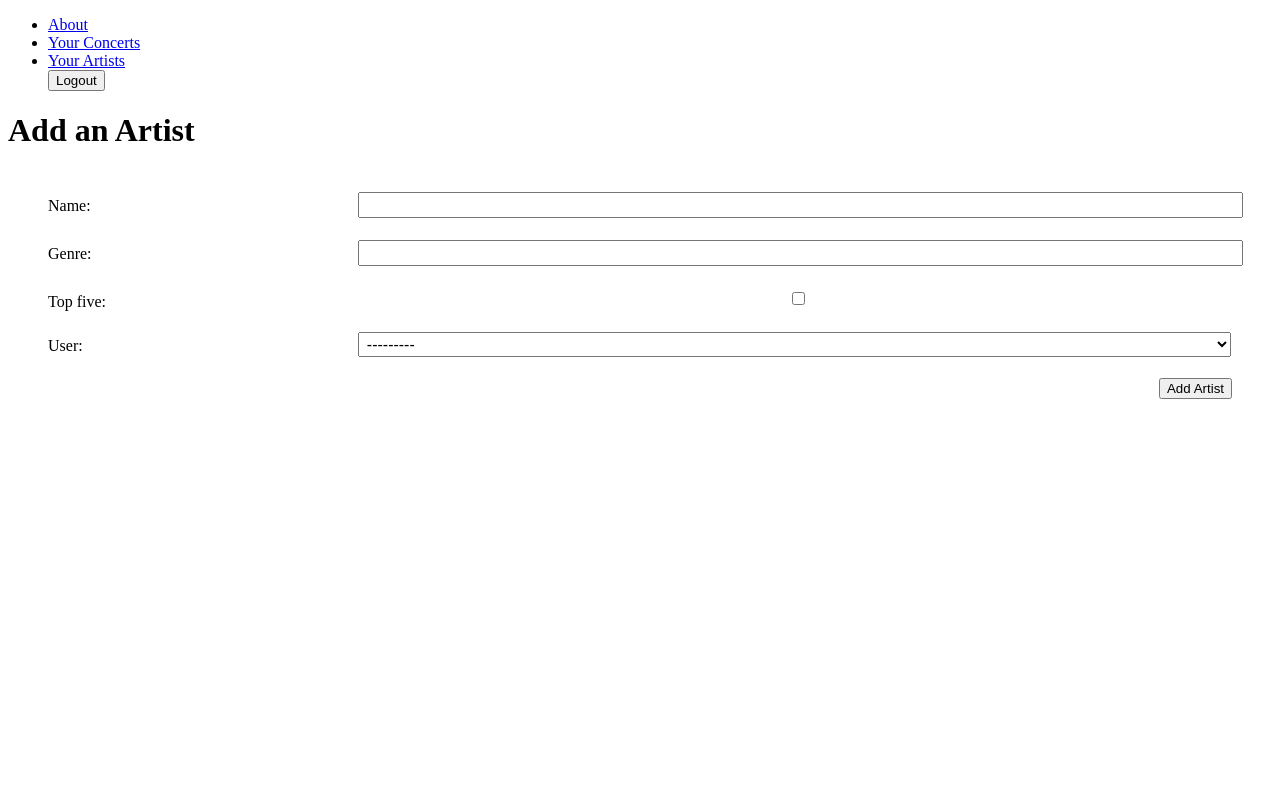
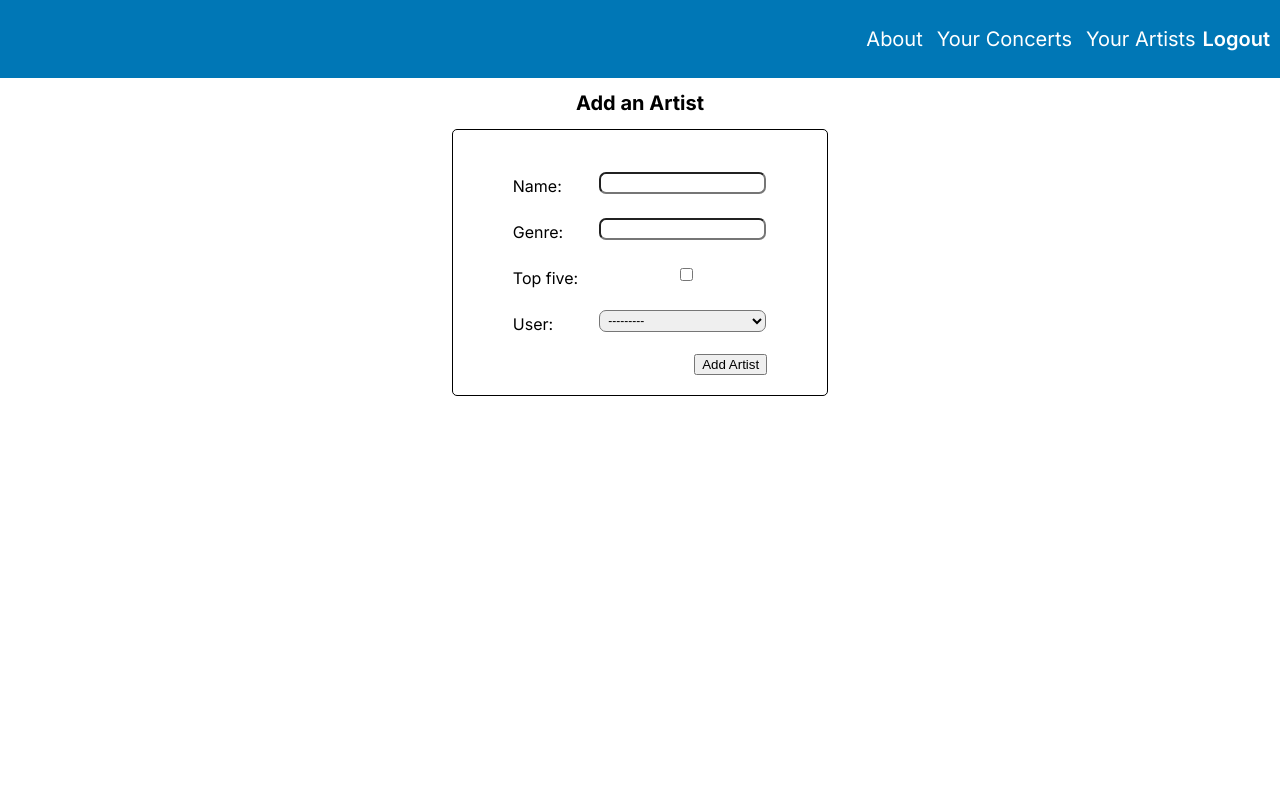
Before and after one commit to celisawalker/concert-logger-app-project, a Django app: page /artists/create/ in a window 1280 px wide. Run offline with Django 5.2, Linux system fonts and the light colour scheme; the visitor is signed in with stand-in values (Sample User, id 1); data comes from the database, SQL or seed files in the repository.

Commit message:
added styling to base.css  and form.css

```diff
--- a/concertlogger/main_app/static/css/base.css
+++ b/concertlogger/main_app/static/css/base.css
@@ -0,0 +1,73 @@
+html {
+    box-sizing: border-box;
+  }
+
+  /* The Universal Selector */
+  *, /* All elements*/
+  *::before, /* All ::before pseudo-elements */
+  *::after {
+    /* All ::after pseudo-elements */
+    /* height & width will now include border & padding by default
+       but can be over-ridden as needed */
+    box-sizing: inherit;
+  }
+
+  /* resets font size to be 62.5% of the user preference -
+       in most browser configurations this will be 10px */
+  :root {
+    font-size: 62.5%;
+  }
+
+  body {
+    margin: 0;
+    display: flex;
+    flex-direction: column;
+    align-items: center;
+    font-family: "Inter", sans-serif;
+    min-height: 100vh;
+  }
+
+  header {
+    width: 100%;
+    background-color: #0077B6;
+    font-size: 20px;
+    display: flex;
+    justify-content: space-between;
+  }
+
+  header li{
+    list-style: none;
+    margin: 7px;
+  }
+
+  nav ul {
+    display: flex;
+    align-items: center;
+    justify-content: center;
+    flex-wrap: wrap;
+  }
+
+  nav{
+    padding-right: 10px;
+  }
+
+  header a{
+    color: white;
+    text-decoration: none;
+  }
+
+  ul{
+    text-decoration: none;
+  }
+
+  #logout-form button {
+    text-decoration: none;
+    color: white;
+    font-weight: 600;
+    font-size: 20px;
+    background: none;
+    border: none;
+    cursor: pointer;
+    padding: 0;
+    font-family: inherit;
+  }
--- a/concertlogger/main_app/static/css/form.css
+++ b/concertlogger/main_app/static/css/form.css
@@ -1,7 +1,19 @@
+/* * {
+    font-size: 18px;
+} */
+
 .form-container {
     display: flex;
     flex-direction: column;
+    border: 1px solid black;
+    border-radius: 5px;
+    padding: 20px;
     width: 100%;
+  }
+
+  h1{
+    font-size: 20px;
+    text-align: center;
   }
 
   table {
@@ -15,7 +27,6 @@
     padding: 6px 20px 0 0;
     font-weight: normal;
     vertical-align: top;
-    font-size: var(--font-reg);
   }
 
   td {
@@ -25,12 +36,20 @@
   td > * {
     width: 100%;
     padding: 2px 4px;
-    font-size: var(--font-l);
+    font-size: 12px;
+  }
+
+  input, select{
+    border-radius: 7px;
   }
 
   td > textarea {
-    height: calc(4 * var(--font-l) + 8px);
+    height: calc(4 * 1.8rem + 8px);
     font-family: inherit;
+  }
+
+  label{
+    font-size: 16px;
   }
 
   .btn {
--- a/concertlogger/main_app/templates/base.html
+++ b/concertlogger/main_app/templates/base.html
@@ -9,6 +9,9 @@
     <link rel="shortcut icon" type="image/png" href="{% static 'images/mic-emoji.png' %}" />
     <title>Ticket Tally</title>
     <link rel="stylesheet" href="{% static 'css/base.css' %}" />
+    <link rel="preconnect" href="https://fonts.googleapis.com">
+    <link rel="preconnect" href="https://fonts.gstatic.com" crossorigin>
+    <link href="https://fonts.googleapis.com/css2?family=Inter:ital,opsz,wght@0,14..32,100..900;1,14..32,100..900&display=swap" rel="stylesheet">
     {% block head %}
     {% endblock %}
   </head>
--- a/concertlogger/main_app/templates/concerts/index.html
+++ b/concertlogger/main_app/templates/concerts/index.html
@@ -26,6 +26,7 @@
 </section>
 
 <section class="artist-container">
+    <h3>Top 5 Artists</h3>
     <div class="card">
         {% for artist in artists %}
             {% if artist.top_five == True %}
```
